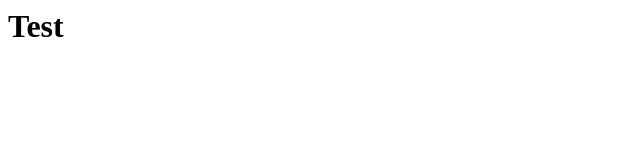
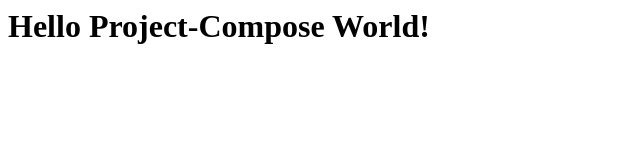
Before and after one commit to shiwaforce/poco-example, a plain HTML site: page nginx/static/index.html in a window 1280 px wide. Shown: the whole page, without its empty margins (0-640 px from the left). Drawn offline with Linux system fonts and the light colour scheme.

Commit message:
Add README.md, example-voting-app and minor changes

```diff
--- a/nginx/static/index.html
+++ b/nginx/static/index.html
@@ -1,4 +1,3 @@
 <html>
-        <body><h1>Test</h1></body>
-
+        <body><h1>Hello Project-Compose World!</h1></body>
 </html>
```
Also changed, not shown: 2 other files.
